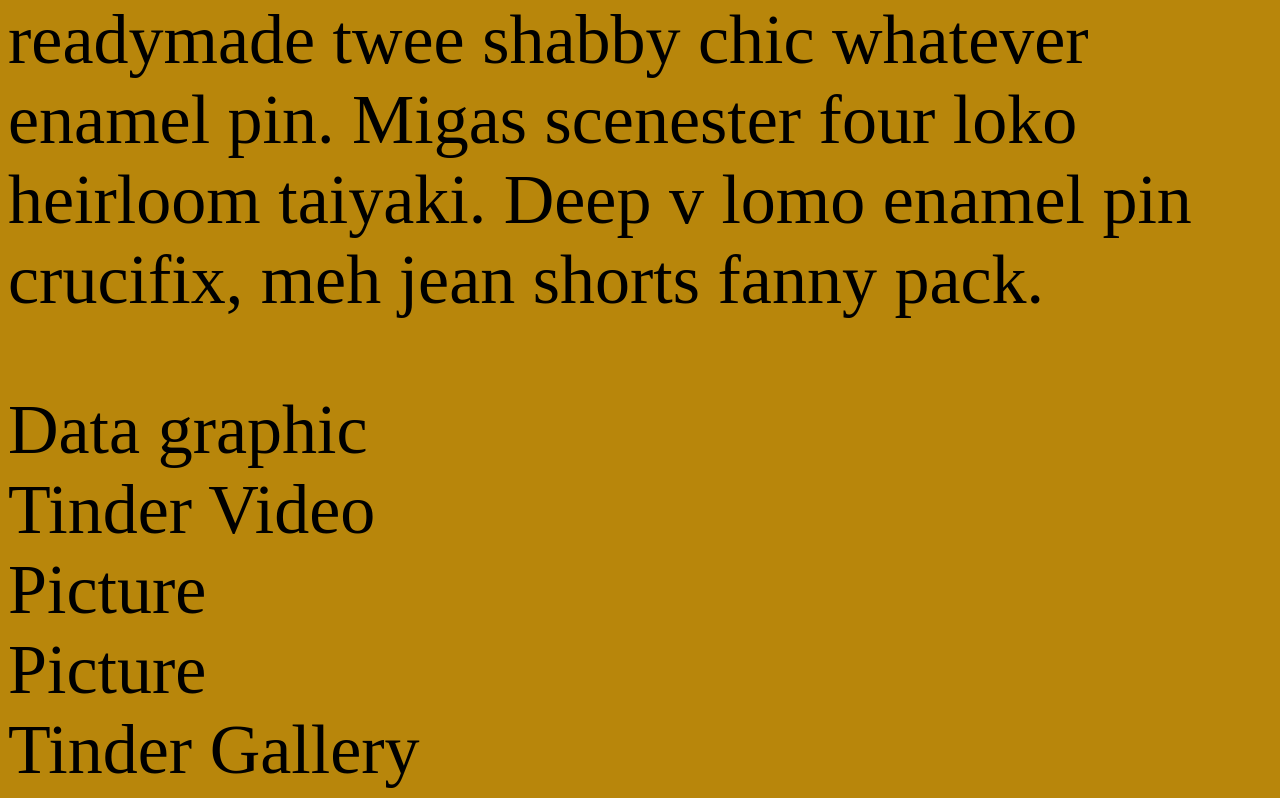
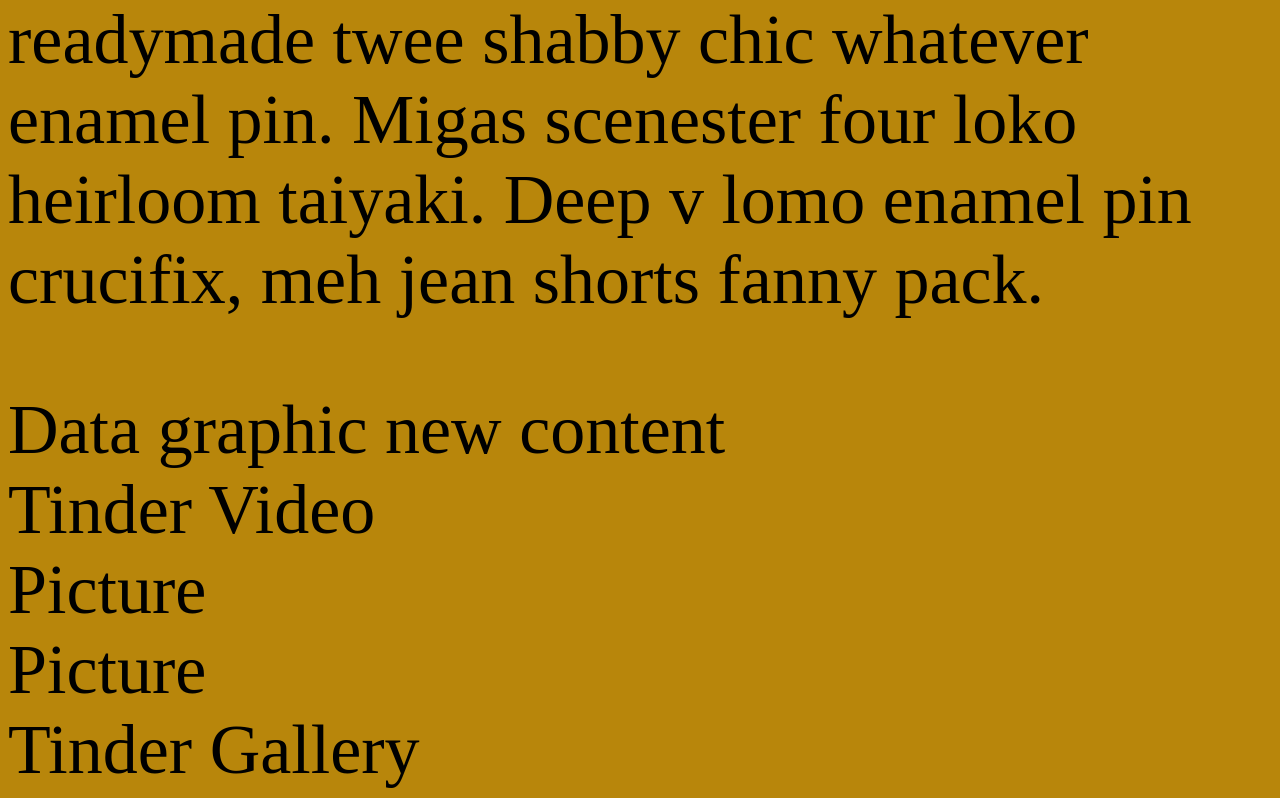
Before and after one commit to sgabri17/sanderson_gabrielle-datastory, a plain HTML site: page Index.html in a window 1280 px wide. Shown: the part 1149-1947 px from the top of the page. Drawn offline with Linux system fonts and the light colour scheme.

Commit message:
new file name

```diff
--- a/Index.html
+++ b/Index.html
@@ -20,7 +20,7 @@
 <article>
   <!-- PERSONAL -->
   <section id="personal">
-    <div class="media-wrapper">Data graphic</div>
+    <div class="media-wrapper">Data graphic new content</div>
     <div class="content-wrapper">Tinder Video</div>
     <link href="https://fonts.googleapis.com/css?family=Lobster" rel="stylesheet">
   </section>
```
